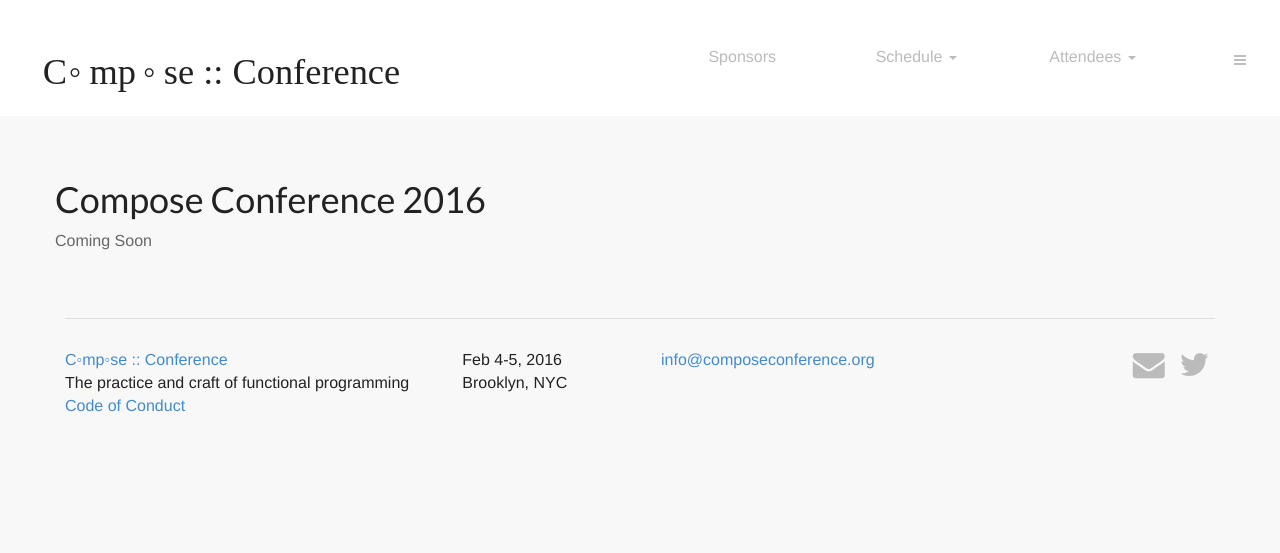
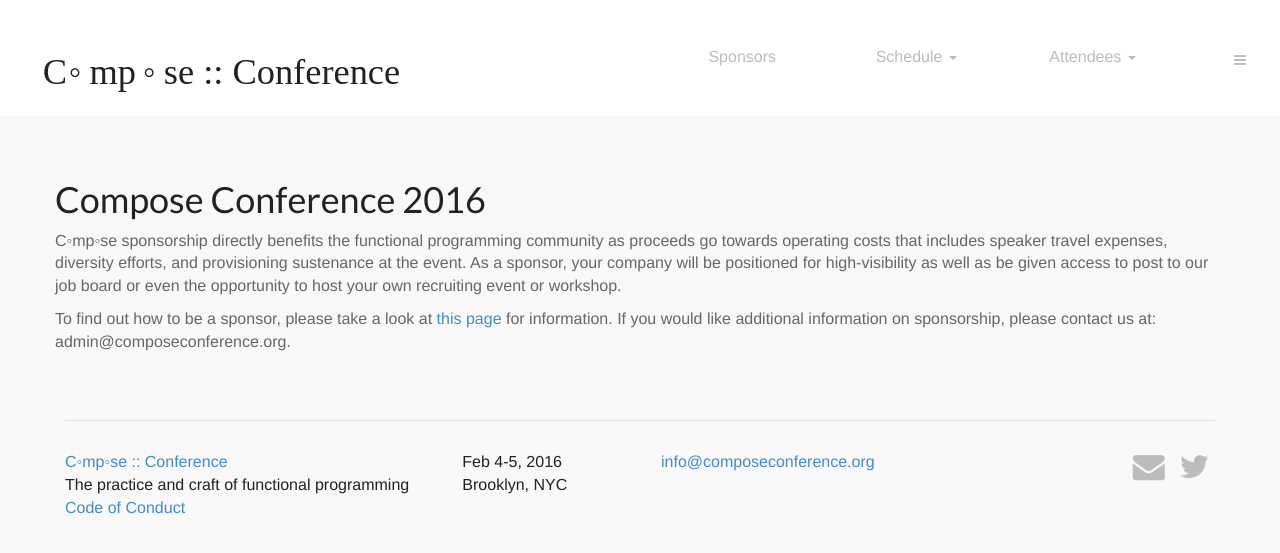
Before and after one commit to ny-haskell/composeconference, a Jekyll site: the page built from 2016/sponsors.md, in a window 1280 px wide and 900 px high. Shown: the top 553 px of the window. Built offline with Jekyll 4.4.1, drawn with Linux system fonts in a browser that asks for light colours; Markdown is read by kramdown in place of the engine named in the settings.

Commit message:
update sponsorship information

```diff
--- a/2016/sponsors.md
+++ b/2016/sponsors.md
@@ -4,4 +4,6 @@
 permalink: /2016/sponsors/
 ---
 
-Coming Soon
+C◦mp◦se sponsorship directly benefits the functional programming community as proceeds go towards operating costs that includes speaker travel expenses, diversity efforts, and provisioning sustenance at the event. As a sponsor, your company will be positioned for high-visibility as well as be given access to post to our job board or even the opportunity to host your own recruiting event or workshop.
+
+To find out how to be a sponsor, please take a look at [this page](prospectus) for information. If you would like additional information on sponsorship, please contact us at: admin@composeconference.org.
```
Also changed, not shown: 2016/sponsorsprospectus.md (added, +45 -0 lines), 1 other file.
